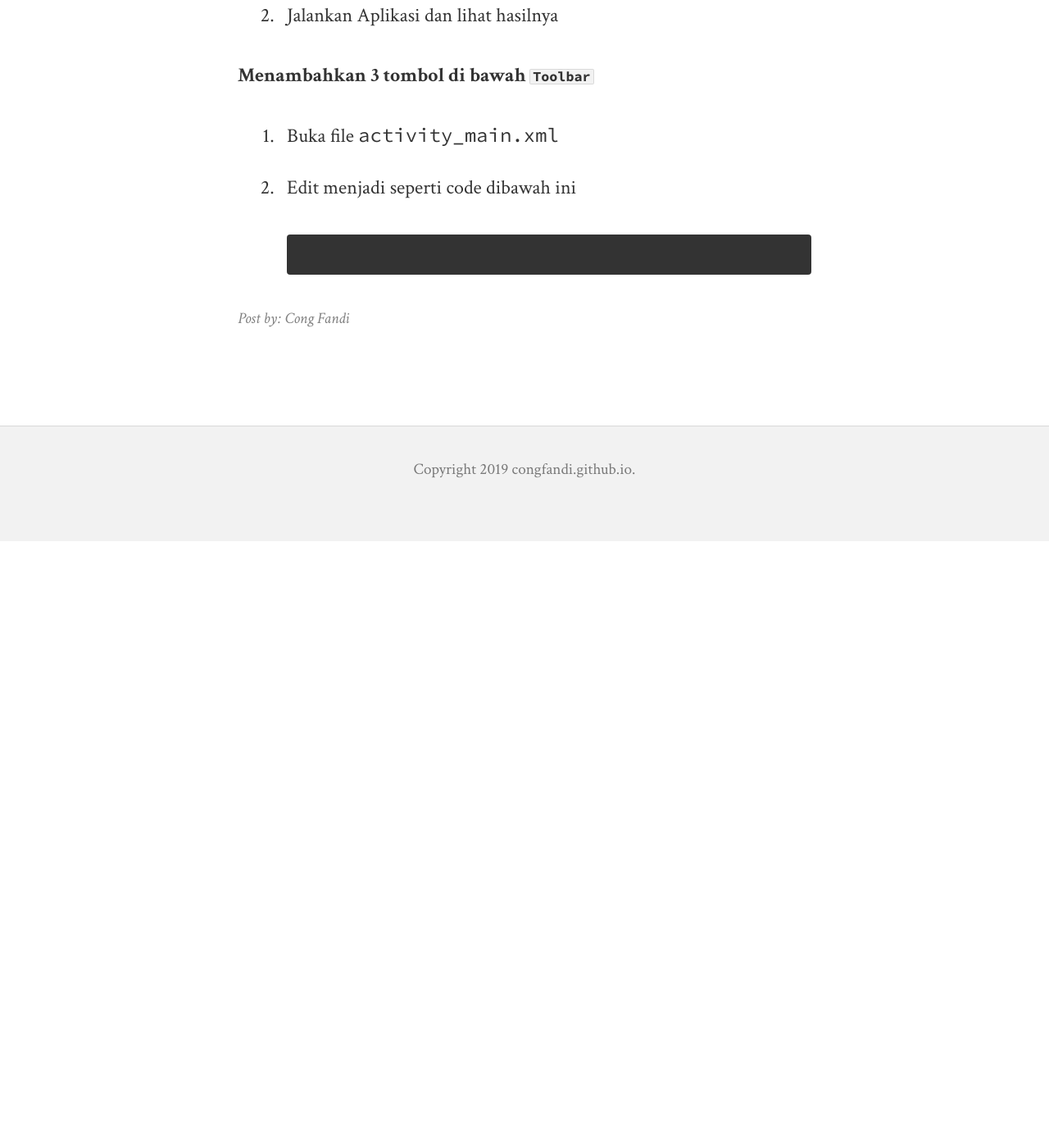
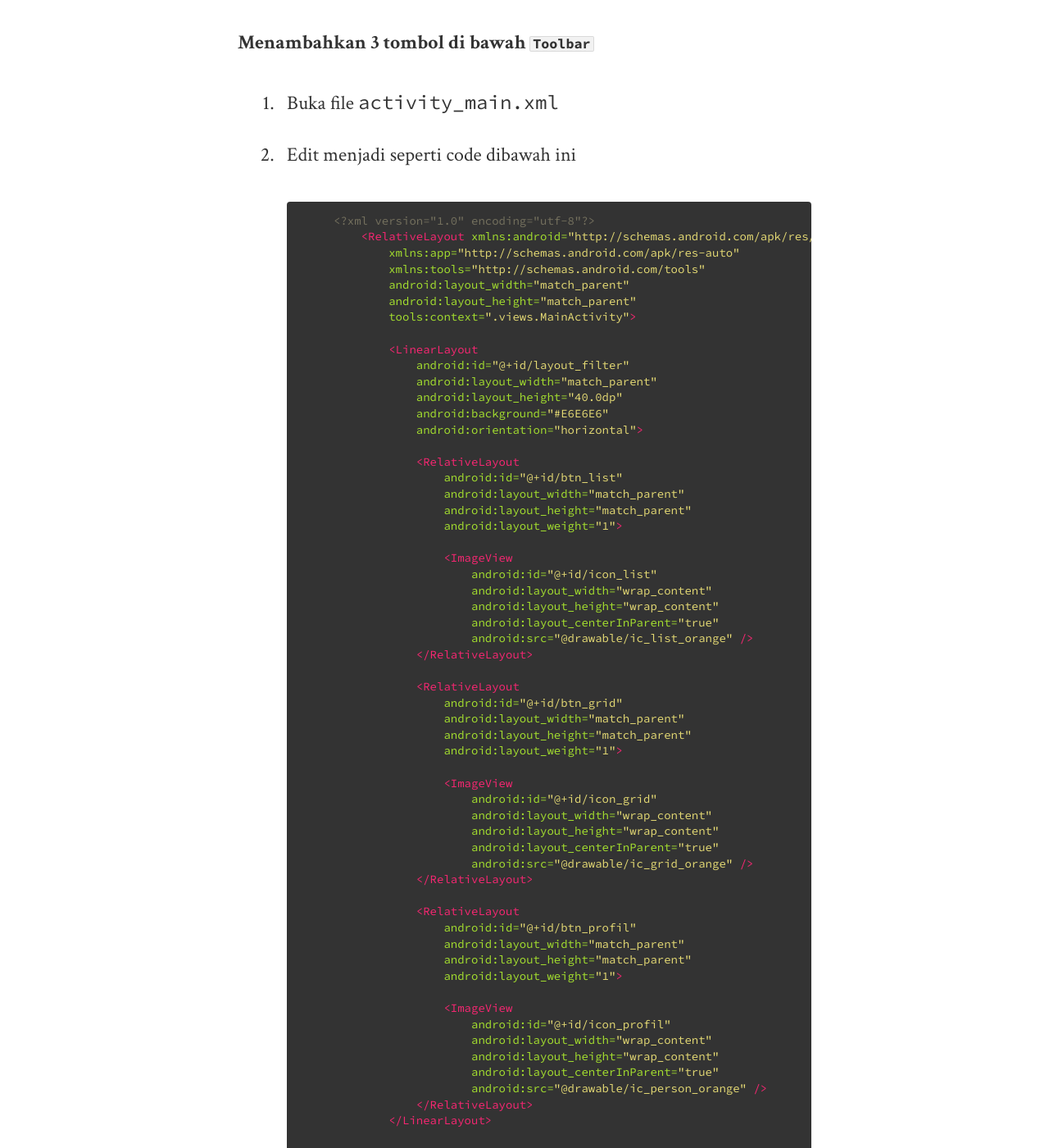
Before and after one commit to congfandi/congfandi.github.io, a Jekyll site: the page built from _posts/2019-04-19-membuat-aplikasi-foodbank-part-4-menambahkan-halaman-home.md, in a window 1280 px wide and 1400 px high, scrolled down 3275 px. Shown: the whole window at 82% size. Built offline with Jekyll 4.4.1, drawn with Linux system fonts in a browser that asks for light colours; nearby versions of some CDN libraries; before the commit the page ends 3935 px from its top, so only the background shows below that; some of the changed text lies outside the part shown.

Commit message:
adding more

````diff
--- a/_posts/2019-04-19-membuat-aplikasi-foodbank-part-4-menambahkan-halaman-home.md
+++ b/_posts/2019-04-19-membuat-aplikasi-foodbank-part-4-menambahkan-halaman-home.md
@@ -1,7 +1,7 @@
 ![Cover](../img/19-04-2019/cover.png)
 
 Kita berjumpa lagi di pertemuan yang ke empat, tak terasa sudah sampai pada modul utama, yaitu menambahkan halaman utama aplikas. Untuk mendongkrak semangat teman-teman, **Saya akan memilih aplikasi terbaik dari teman-teman yang ikut HRC ini, kemudian kita akan memasang aplikasi nya di [Google Play](www.play.google.com) hanya satu aplikasi**. Tapi jangan khawatir, saya akan membuat tutorial nya di blog seder hana ini agar semuanya mengerti bagaimana cara mengupload aplikasi ke [google play](www.play.google.com). Untuk systemnya kita akan lakukan di kelas ya :-) .
-
+<!--more-->
 Oke kita langsung saja menuju tutorial.
 
 **Menambahkan `Action` pada tombol login**
@@ -65,5 +65,69 @@ Jika sudah seksai, kita lanjut ke tutorial selanjutnya.
 1. Buka file `activity_main.xml`
 2. Edit menjadi seperti code dibawah ini
    ```xml
+        <?xml version="1.0" encoding="utf-8"?>
+            <RelativeLayout xmlns:android="http://schemas.android.com/apk/res/android"
+                xmlns:app="http://schemas.android.com/apk/res-auto"
+                xmlns:tools="http://schemas.android.com/tools"
+                android:layout_width="match_parent"
+                android:layout_height="match_parent"
+                tools:context=".views.MainActivity">
 
+                <LinearLayout
+                    android:id="@+id/layout_filter"
+                    android:layout_width="match_parent"
+                    android:layout_height="40.0dp"
+                    android:background="#E6E6E6"
+                    android:orientation="horizontal">
+
+                    <RelativeLayout
+                        android:id="@+id/btn_list"
+                        android:layout_width="match_parent"
+                        android:layout_height="match_parent"
+                        android:layout_weight="1">
+
+                        <ImageView
+                            android:id="@+id/icon_list"
+                            android:layout_width="wrap_content"
+                            android:layout_height="wrap_content"
+                            android:layout_centerInParent="true"
+                            android:src="@drawable/ic_list_orange" />
+                    </RelativeLayout>
+
+                    <RelativeLayout
+                        android:id="@+id/btn_grid"
+                        android:layout_width="match_parent"
+                        android:layout_height="match_parent"
+                        android:layout_weight="1">
+
+                        <ImageView
+                            android:id="@+id/icon_grid"
+                            android:layout_width="wrap_content"
+                            android:layout_height="wrap_content"
+                            android:layout_centerInParent="true"
+                            android:src="@drawable/ic_grid_orange" />
+                    </RelativeLayout>
+
+                    <RelativeLayout
+                        android:id="@+id/btn_profil"
+                        android:layout_width="match_parent"
+                        android:layout_height="match_parent"
+                        android:layout_weight="1">
+
+                        <ImageView
+                            android:id="@+id/icon_profil"
+                            android:layout_width="wrap_content"
+                            android:layout_height="wrap_content"
+                            android:layout_centerInParent="true"
+                            android:src="@drawable/ic_person_orange" />
+                    </RelativeLayout>
+                </LinearLayout>
+
+                <android.support.v7.widget.RecyclerView
+                    android:layout_width="match_parent"
+                    android:layout_height="match_parent"
+                    android:layout_below="@+id/layout_filter" />
+
+            </RelativeLayout>
    ```
+3.
````
Also changed, not shown: img/19-04-2019/3.png (added).
